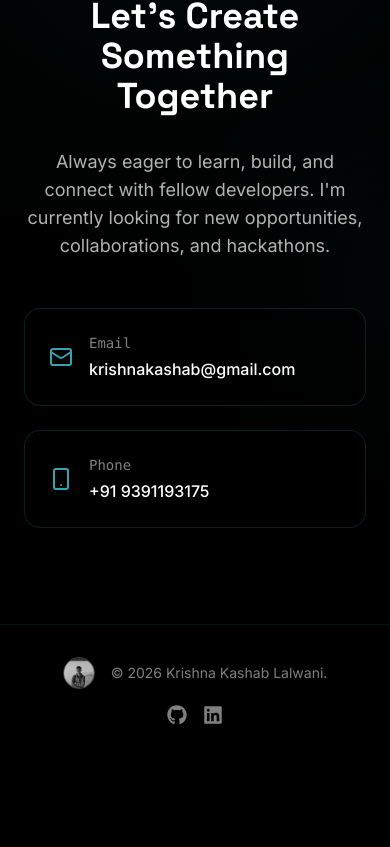
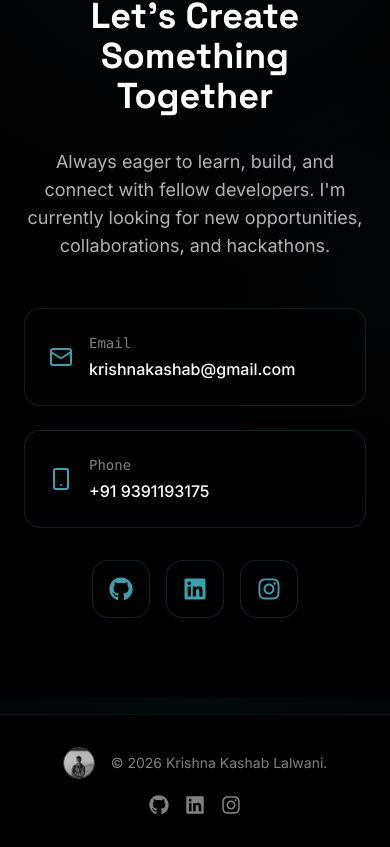
Before and after one commit to krishnakashablalwani/krishnakashablalwani.github.io, a Next.js app: page / in a window 390 px wide. Shown: the part 6054-6901 px from the top of the page. Before the commit the page ends 6811 px from the top, so only its background shows below. Built offline with nearby package versions, Linux system fonts and the light colour scheme.

Commit message:
Add GitHub, LinkedIn, and Instagram to contact section and footer

```diff
--- a/src/app/page.tsx
+++ b/src/app/page.tsx
@@ -3,7 +3,7 @@
 import { useEffect, useState } from "react";
 import { AnimatePresence, motion, useScroll, useSpring } from "framer-motion";
 import { ChevronDown, ExternalLink, Activity, Target, Cpu, Brain, Award, Mail, Smartphone, Menu, X } from "lucide-react";
-import { FaGithub, FaLinkedin } from "react-icons/fa6";
+import { FaGithub, FaLinkedin, FaInstagram } from "react-icons/fa6";
 
 const Navbar = () => {
   const { scrollY } = useScroll();
@@ -386,6 +386,22 @@ export default function Portfolio() {
             </div>
           </a>
         </div>
+
+        {/* Social Links */}
+        <div className="flex flex-wrap items-center justify-center gap-4 mt-8">
+          <a href="https://github.com/krishnakashablalwani" target="_blank" rel="noopener noreferrer" className="p-4 md:px-6 rounded-2xl border border-brand/20 bg-black/40 backdrop-blur-lg flex items-center gap-3 hover:border-brand/50 hover:shadow-[0_0_20px_rgba(57,162,174,0.2)] transition-all group">
+            <FaGithub className="w-6 h-6 text-brand" />
+            <span className="text-white font-medium hidden sm:block">GitHub</span>
+          </a>
+          <a href="https://linkedin.com/in/krishna-kashab-lalwani" target="_blank" rel="noopener noreferrer" className="p-4 md:px-6 rounded-2xl border border-brand/20 bg-black/40 backdrop-blur-lg flex items-center gap-3 hover:border-brand/50 hover:shadow-[0_0_20px_rgba(57,162,174,0.2)] transition-all group">
+            <FaLinkedin className="w-6 h-6 text-brand" />
+            <span className="text-white font-medium hidden sm:block">LinkedIn</span>
+          </a>
+          <a href="https://www.instagram.com/krishnakashablalwani/" target="_blank" rel="noopener noreferrer" className="p-4 md:px-6 rounded-2xl border border-brand/20 bg-black/40 backdrop-blur-lg flex items-center gap-3 hover:border-brand/50 hover:shadow-[0_0_20px_rgba(57,162,174,0.2)] transition-all group">
+            <FaInstagram className="w-6 h-6 text-brand" />
+            <span className="text-white font-medium hidden sm:block">Instagram</span>
+          </a>
+        </div>
       </section>
 
       {/* Footer */}
@@ -398,6 +414,7 @@ export default function Portfolio() {
           <div className="flex gap-4">
             <a href="https://github.com/krishnakashablalwani" className="text-white/50 hover:text-brand transition-colors"><FaGithub className="w-5 h-5" /></a>
             <a href="https://linkedin.com/in/krishna-kashab-lalwani" className="text-white/50 hover:text-brand transition-colors"><FaLinkedin className="w-5 h-5" /></a>
+            <a href="https://www.instagram.com/krishnakashablalwani/" className="text-white/50 hover:text-brand transition-colors"><FaInstagram className="w-5 h-5" /></a>
           </div>
         </div>
       </footer>
```
